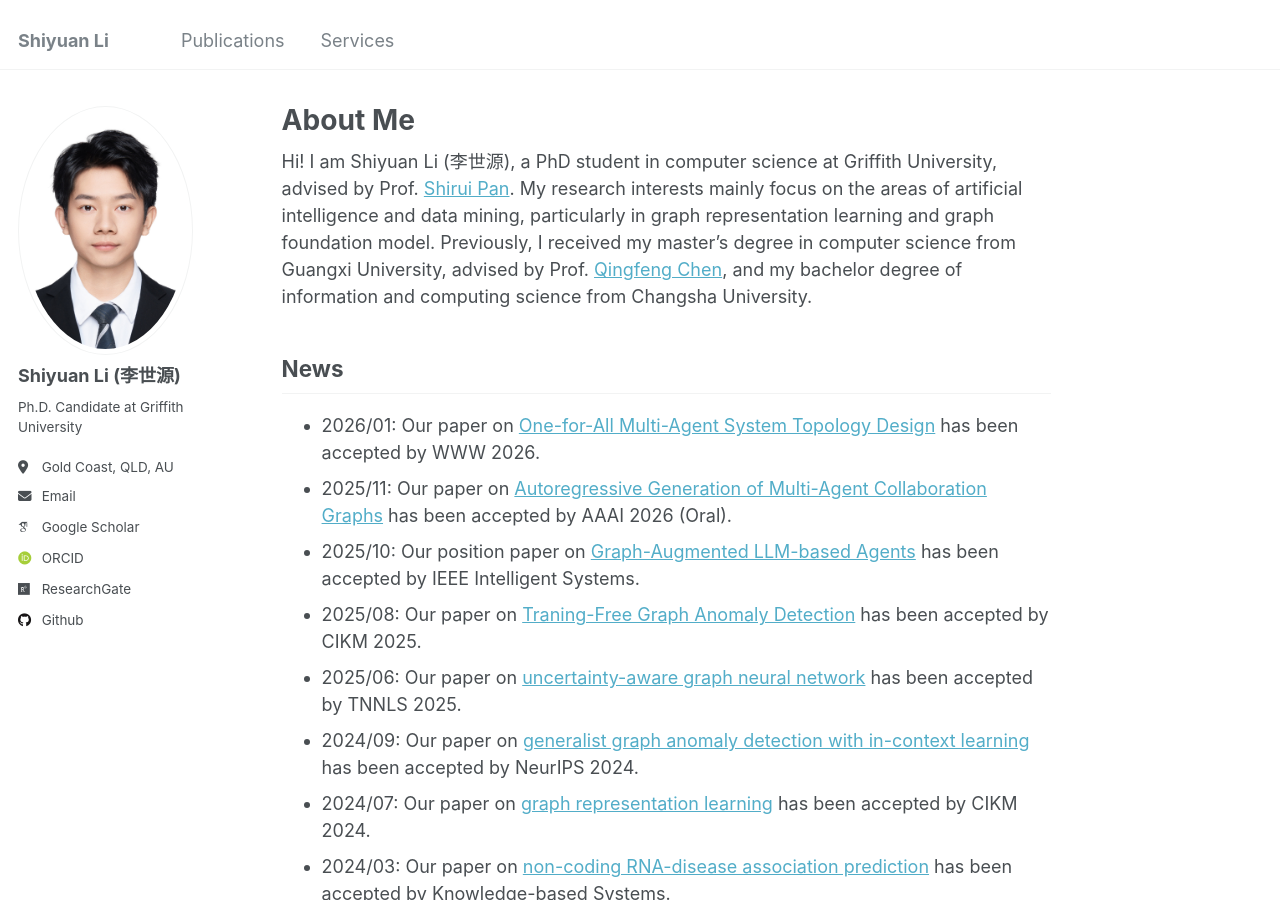
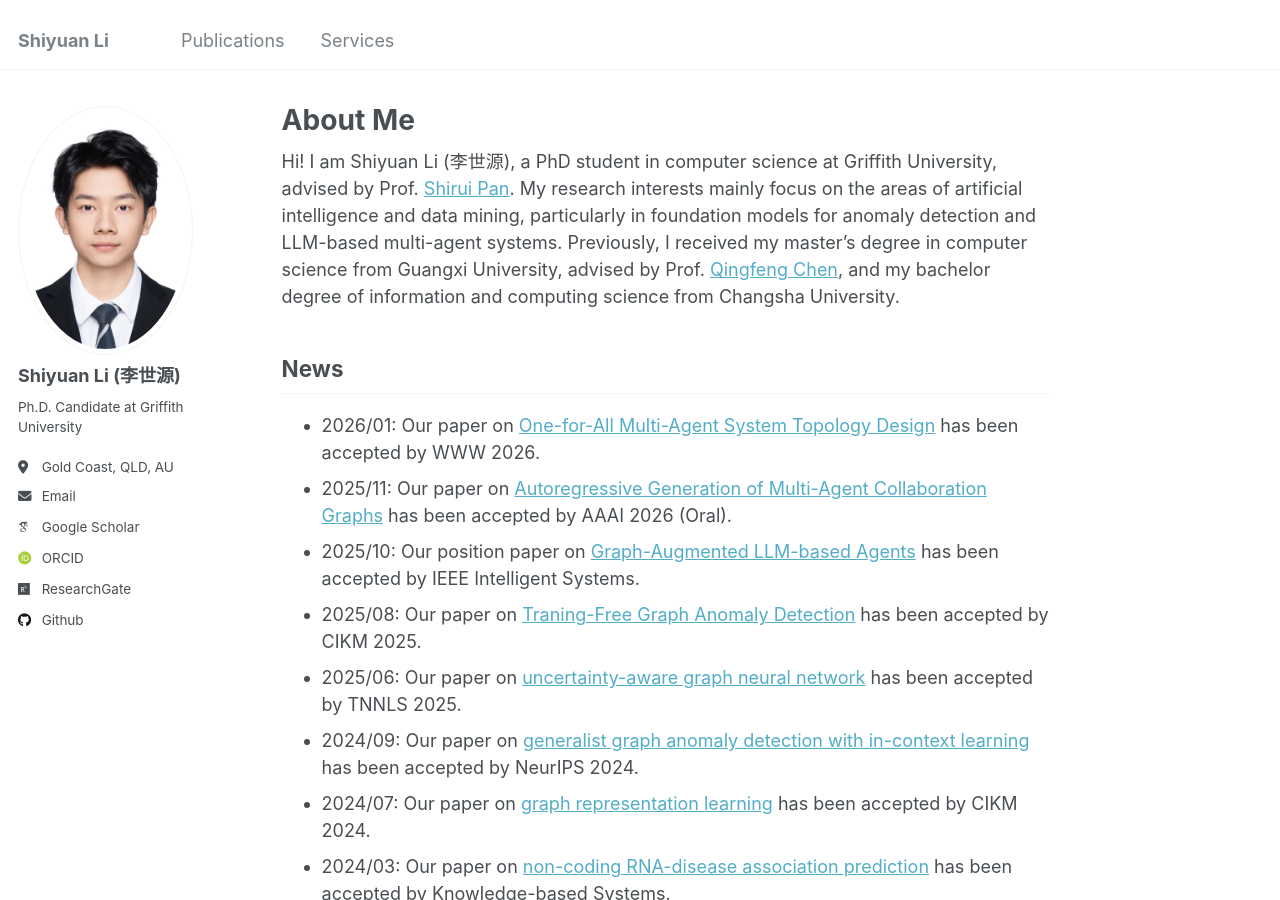
Before and after one commit to Shiy-Li/Shiy-Li.github.io, a Jekyll site: the page built from _pages/about.md, in a window 1280 px wide and 900 px high. Built offline with Jekyll 4.4.1, drawn with Linux system fonts in a browser that asks for light colours; some web fonts are replaced.

Commit message:
Update research interests in about.md

```diff
--- a/_pages/about.md
+++ b/_pages/about.md
@@ -9,7 +9,7 @@ redirect_from:
 ---
 
 Hi! I am Shiyuan Li (李世源), a PhD student in computer science at Griffith University, advised by Prof. [Shirui Pan](https://shiruipan.github.io/).
-My research interests mainly focus on the areas of artificial intelligence and data mining, particularly in graph representation learning and graph foundation model. Previously, I received my master's degree in computer science from Guangxi University, advised by Prof. [Qingfeng Chen](https://dblp.dagstuhl.de/pid/62/1656.html), and my bachelor degree of information and computing science from Changsha University.
+My research interests mainly focus on the areas of artificial intelligence and data mining, particularly in foundation models for anomaly detection and LLM-based multi-agent systems. Previously, I received my master's degree in computer science from Guangxi University, advised by Prof. [Qingfeng Chen](https://dblp.dagstuhl.de/pid/62/1656.html), and my bachelor degree of information and computing science from Changsha University.
 
 
 News
```
